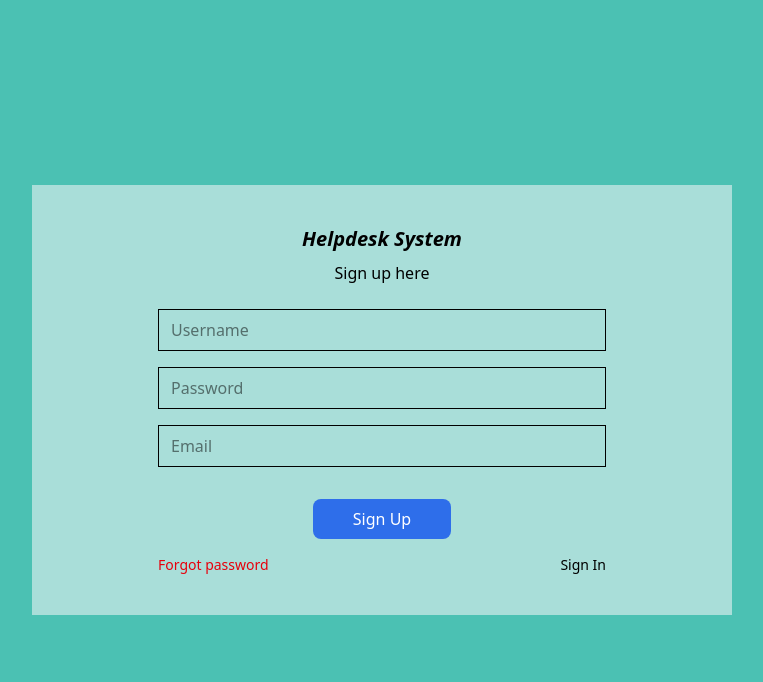
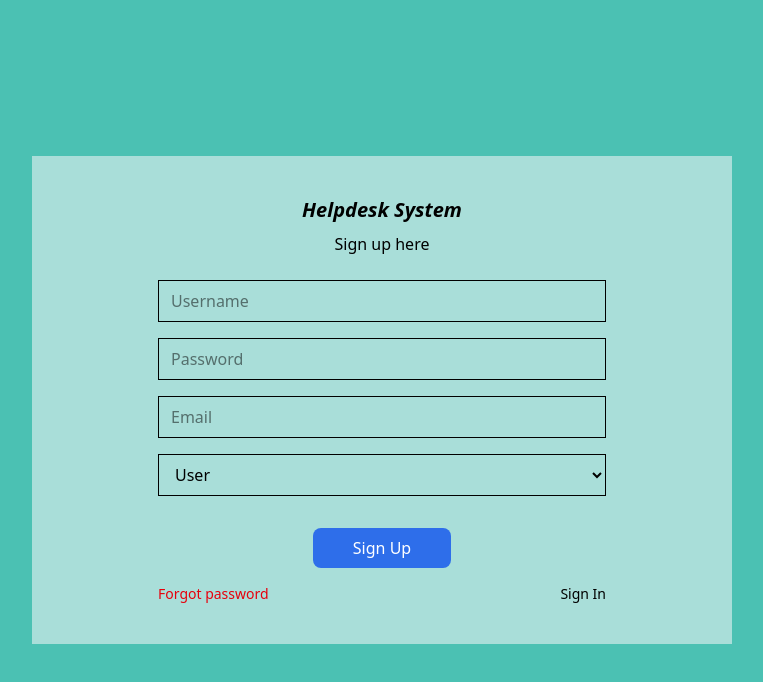
Before and after one commit to Priyanshu-Negi04/Ticket-HelpDesk, a React (Vite) app: page /signup in a window 1280 px wide. Shown: the top 682 px of the page, without its empty margins (258-1021 px from the left). Built offline with nearby package versions, Linux system fonts and the light colour scheme.

Commit message:
added role section

```diff
--- a/src/pages/Signup.jsx
+++ b/src/pages/Signup.jsx
@@ -2,6 +2,7 @@ import React, { useState } from "react";
 import { NavLink, useNavigate } from "react-router-dom";
 
 export default function Signup() {
+  const [role, setRole] = useState("user");
   const [username, setUsername] = useState("");
   const [password, setPassword] = useState("");
   const [email, setEmail] = useState("");
@@ -21,7 +22,7 @@ export default function Signup() {
       return;
     }
 
-    users.push({ username, password, email });
+    users.push({ username, password, email, role});
 
     localStorage.setItem("users", JSON.stringify(users));
 
@@ -59,6 +60,16 @@ export default function Signup() {
             onChange={e => setEmail(e.target.value)}
             required
           />
+          <select
+            className="w-full border border-black px-3 py-2"
+            value={role}
+            onChange={e => setRole(e.target.value)}>
+              <option value="user">User</option>
+              <option value="operation">Operation Team</option>
+              <option value="support">Technical Support</option>
+              <option value="admin">Admin</option>
+        </select>
+
           <div className="flex justify-center mt-4">
             <button type="submit" className="bg-[#2e6eea] text-white px-10 py-2 rounded-lg">
               Sign Up
```
